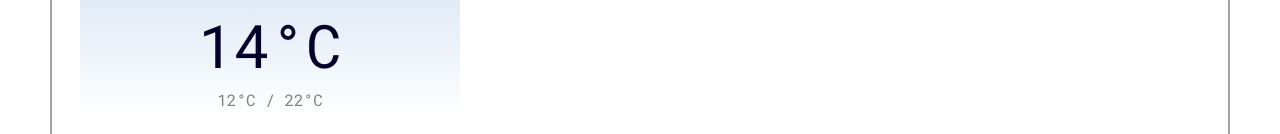
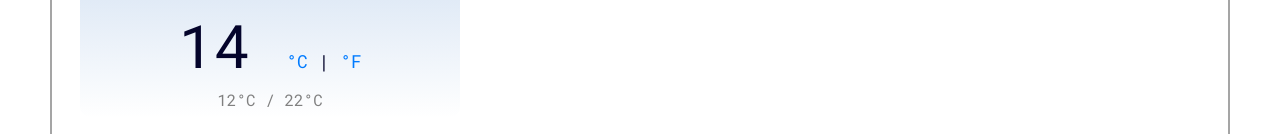
Before and after one commit to cryharddanceharder/Vanilla-Weather-App, a plain HTML site: page index.html in a window 1280 px wide. Shown: the part 431-565 px from the top of the page. Drawn offline with nearby package versions, Linux system fonts and the light colour scheme.

Commit message:
degrees conversion html

```diff
--- a/index.html
+++ b/index.html
@@ -35,7 +35,11 @@
                 id="current-icon"
               />
             </span>
-            <span class="current-temperature">14°C</span>
+            <span class="current-temperature">14</span>
+            <span class="conversion"
+              ><a href="#" id="celcius-link">°C</a> |
+              <a href="#" id="fahrenheit-link">°F</a></span
+            >
             <h6 class="current-max-min">
               <span class="current-min">12°C</span> /
               <span class="current-max">22°C</span>
--- a/src/styles.css
+++ b/src/styles.css
@@ -99,3 +99,7 @@ button:hover {
 .current-weather-icon {
   text-align: left;
 }
+
+.conversion {
+  font-size: 18px;
+}
```
